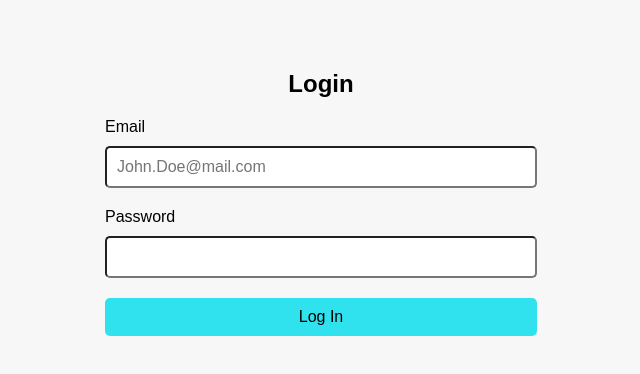
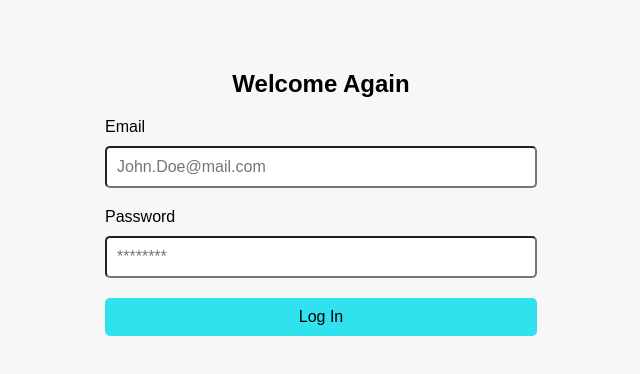
Before and after one commit to younes-damouna/gad-lift, a React (Create React App) app in the folder web_frontend/: page /auth/login in a window 1280 px wide. Shown: the top 374 px of the page, without its empty margins (319-959 px from the left). Built offline with nearby package versions, Linux system fonts and the light colour scheme; a web font is replaced by a local one.

Commit message:
web-frontend: created dashboard component

```diff
--- a/web_frontend/src/pages/Auth/Login/index.jsx
+++ b/web_frontend/src/pages/Auth/Login/index.jsx
@@ -20,13 +20,12 @@ const LoginPage = ({ switchToRegister }) => {
       };
     });
   };
-  const handleSubmit = async () => {
-  }
+  const handleSubmit = async () => {};
 
   return (
-    <div className=" d-flex center align-items-center ">
+    <div className=" d-flex center  ">
       <div className="form">
-        <h2 className="text-center bold">Login</h2>
+        <h2 className="text-center bold">Welcome Again</h2>
         <form action="" method="post">
           <FormGroup
             label="Email"
@@ -41,11 +40,10 @@ const LoginPage = ({ switchToRegister }) => {
             label="Password"
             name="password"
             type="password"
-            placeholder={""}
+            placeholder={"********"}
             required={true}
             onChange={handleForm}
           />
-
 
           <PrimaryButton
             text={"Log In"}
@@ -54,7 +52,6 @@ const LoginPage = ({ switchToRegister }) => {
           />
         </form>
       </div>
-
     </div>
   );
 };
```
Also changed, not shown: web_frontend/src/pages/Dashboard/index.jsx (added, +9 -0 lines), web_frontend/src/pages/Dashboard/index.css (added).
